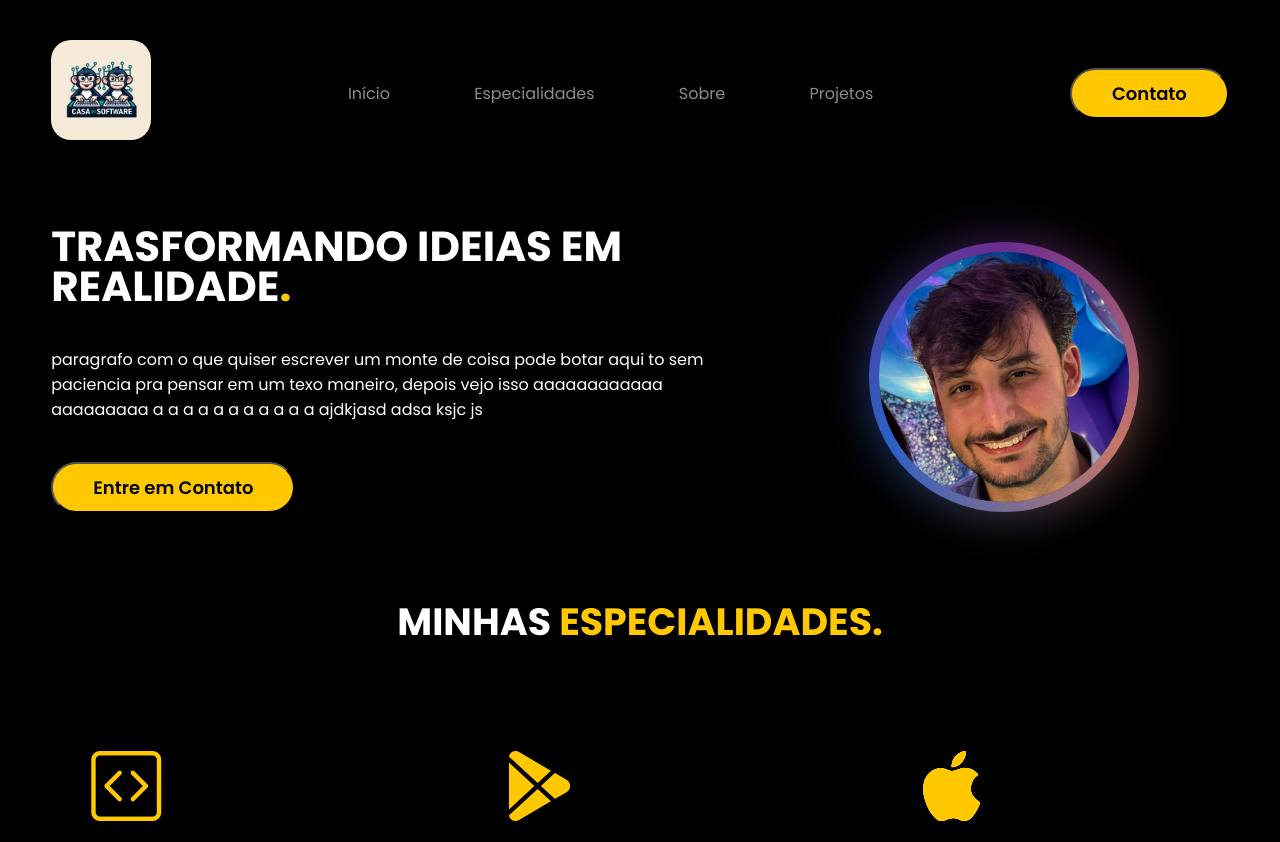
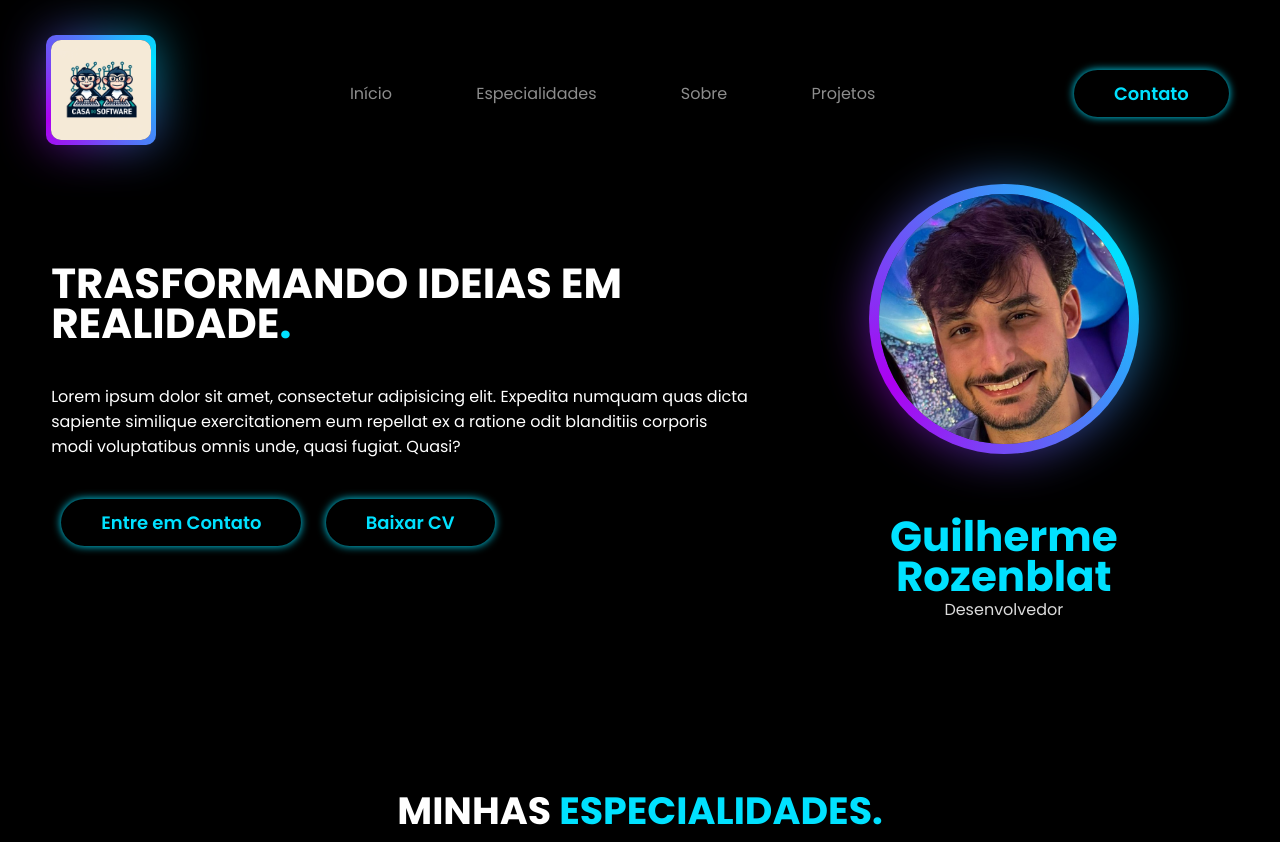
Before and after one commit to GuilhermeRozenblat/Guilherme-Rozenblat, a plain HTML site: page index.html in a window 1280 px wide. Shown: the top 842 px of the page. Drawn offline with nearby package versions, Linux system fonts and the light colour scheme.

Commit message:
Add files via upload

```diff
--- a/index.html
+++ b/index.html
@@ -17,7 +17,9 @@
         <div class="interface">
             <div class="logo">
                 <a href="#">
-                    <img src="images/casa do software.webp" alt="logo">
+                    <div class="card3">
+                        <img src="images/casa do software.webp" alt="logo">
+                    </div>
                 </a>
             </div>
             <nav class="menu-desktop">
@@ -42,25 +44,35 @@
             <div class="interface">
                 <div class="flex">
                     <div class="txt-topo-site">
+
                         <h1>TRASFORMANDO IDEIAS EM REALIDADE<span>.</span></h1>
-                        <p> paragrafo com o que quiser escrever um monte de coisa pode botar aqui to sem paciencia pra pensar em um texo maneiro, depois vejo isso aaaaaaaaaaaa
-                            aaaaaaaaa a a a a a a a a a a a ajdkjasd adsa ksjc js
+                        <p> Lorem ipsum dolor sit amet, consectetur adipisicing elit. Expedita numquam quas dicta sapiente similique exercitationem eum repellat ex a ratione odit blanditiis corporis modi voluptatibus omnis unde, quasi fugiat. Quasi?
                         </p>
 
                         <div class="btn-contato">
-                            <a href="#">
-                                <button> Entre em Contato</button>
-                            </a>
+                            <a href="#"><button> Entre em Contato</button></a>
+                            <a href="#"><button> Baixar CV</button></a>
                         </div>
+
+
 
                     </div>
 
+                    <div class="topo-do-site-nome-foto">
+                        <div class="img-topo-site">
+                            <div class="card2"><img src="images/guifoto2.jpg" alt=""></div>
 
-                    <div class="img-topo-site">
-                        <div class="card2"><img src="images/guifoto2.jpg" alt=""></div>
+                        </div>
+                        <div class="nome">
+                            <h1>Guilherme</h1>
+                            <h1>Rozenblat</h1>
+                            <p>Desenvolvedor</p>
+                        </div>
+                    </div>
 
 
-                    </div>
+
+
 
 
                 </div>
--- a/style.css
+++ b/style.css
@@ -13,8 +13,51 @@
     border: 0cap;
     border-radius: 20px;
 }
+.card3 img{
+    width: 100px;
+    border-radius: 10px;
+    display: block;
+}
+
+.card3{
+    margin: 0 auto;
+    border-radius: 10px;
+    color: rgb(159, 159, 159);
+    background: #343a56;
+    text-align: center;
+    position: relative;
+
+}
+
+@property --angle{
+    syntax: "<angle>";
+    initial-value: 0deg;
+    inherits: false;
+}
+
+.card3::after, .card3::before{
+    --angle: 0deg;
+    content: '';
+    position: absolute;
+    height: 100%;
+    width: 100%;
+    background-image: conic-gradient(from var(--angle),rgb(173, 0, 241),rgb(0, 225, 255),rgb(173, 0, 241) );
+    top: 50%;
+    left: 50%;
+    translate: -50% -50%;
+    z-index: -1;
+    padding: 5px;
+    border-radius: 10px;
+    animation: 3s spin1 linear infinite;
+
+}
+.card3::before{
+    filter: blur(1.5rem);
+    opacity: 0.6;
+}
+
 .logo img:hover{
-    box-shadow: 0 0 20px rgb(212, 183, 88);
+    box-shadow: 0 0 20px rgb(0, 225, 255);
 }
 body{
     background-color: black;
@@ -34,23 +77,28 @@ body{
     padding: 10px 40px;
     font-size: 18px;
     font-weight: 600;
-    background-color: rgb(255, 200, 0);
+    background-color:black;
+    color: rgb(0, 225, 255);
     border-radius: 30px;
     cursor: pointer;
+    border: 0;
+    box-shadow: 0 0 8px rgb(0, 225, 255);
     transition: .2s;
 }
 .btn-contato button:hover{
-    box-shadow: 0px  0px 8px  rgb(255, 200, 0);
+    box-shadow: 0px  0px 8px rgb(0, 225, 255);
     transform: scale(1.05);
+    background: rgb(0, 225, 255);
+    color: black;
 
 }
 h2.titulo{
     color: white;
     font-size: 38px;
     text-align: center;
- }
+}
 h2.titulo span{
-    color: rgb(255, 200, 0);
+    color: rgb(0, 225, 255);
  }
 
 
@@ -85,20 +133,45 @@ header a:hover{
 
 }
 
+/* TOPO DO SITE */
+
 section.topo-do-site{
     padding: 40px 4%;
+    padding-top: 0px;
+
+}
+.topo-do-site .btn-contato a{
+    padding: 10px;
+}
+.nome{
+    padding-top: 80px;
+    align-items: center;
+    margin-right: 70px;
+
 }
 
+.topo-do-site-nome-foto .nome h1{
+    color: rgb(0, 225, 255);
+    text-align:center;
+}
+.topo-do-site-nome-foto .nome h2{
+    color: rgb(0, 225, 255);
+    text-align:center;
+}
+.topo-do-site-nome-foto .nome p{
+    color: rgba(255, 255, 255, 0.86);
+    text-align:center;
+}
 
 .card2 img{
     width: 250px;
-    border-radius: 1000px;
+    border-radius: 200px;
     display: block;
 }
 
 .card2{
     margin: 0 auto;
-    border-radius: 1000px;
+    border-radius: 200px;
     color: rgb(159, 159, 159);
     background: #343a56;
     text-align: center;
@@ -118,13 +191,13 @@ section.topo-do-site{
     position: absolute;
     height: 100%;
     width: 100%;
-    background-image: conic-gradient(from var(--angle),#2A60C5,#6c2c8f,#C57866,#2A60C5);
+    background-image: conic-gradient(from var(--angle),rgb(173, 0, 241),rgb(0, 225, 255),rgb(173, 0, 241) );
     top: 50%;
     left: 50%;
     translate: -50% -50%;
     z-index: -1;
     padding: 10px;
-    border-radius: 1000px;
+    border-radius: 200px;
     animation: 3s spin1 linear infinite;
 
 }
@@ -132,10 +205,16 @@ section.topo-do-site{
     filter: blur(1.5rem);
     opacity: 0.6;
 }
-/* .img-topo-site img:hover{
-    box-shadow: 0 0 20px rgb(4, 17, 255);
-    transform: scale(1.05);
-} */
+
+.img-topo-site{
+    border-radius: 200px;
+    transition: .2s;
+}
+
+.img-topo-site:hover{
+    transform: scale(1.10);
+    box-shadow:0 0 20px white;
+}
 
 section.topo-do-site .flex{
     align-items: center;
@@ -150,7 +229,7 @@ section.topo-do-site .flex{
 }
 
 .topo-do-site .txt-topo-site h1 span{
-    color:  rgb(255, 200, 0);
+    color: rgb(0, 225, 255);
 }
 
 .topo-do-site .txt-topo-site p{
@@ -175,10 +254,11 @@ section.topo-do-site .flex{
     }
 }
 
-/* Estilo das especialidades  */
+/* Especialidades  */
 
 section.especialidades{
     padding: 40px 4%;
+    margin-top: 80px;
 }
 section.especialidades .flex{
     gap: 60px;
@@ -198,13 +278,19 @@ section.especialidades .flex{
 .especialidades .especialidades-box:hover{
     transform: scale(1.05);
     box-shadow: 0 0 20px rgba(255, 255, 255, 0.497);
+
+
 }
 
 .especialidades .especialidades-box i{
     font-size: 70px;
-    color: rgb(255, 200, 0);
+    color: rgb(0, 225, 255);
+
 }
 
+.especialidades .especialidades-box:hover i{
+    text-shadow: 0 0 8px rgba(0, 8, 255, 0.979);
+}
 .especialidades .especialidades-box h3{
     font-size: 28px;
     margin: 15px 0;
@@ -213,7 +299,7 @@ section.especialidades .flex{
 /* Estilo sobre */
 
 section.sobre{
-    padding: 80px 4%;
+    padding: 100px 4%;
 }
 .img-sobre img{
     height: 400px;
@@ -252,14 +338,14 @@ section.sobre{
     position: absolute;
     height: 100%;
     width: 100%;
-    background-image: conic-gradient(from var(--angle),rgb(255, 225, 0),rgb(247, 179, 85),rgba(241, 0, 0, 0.796),rgb(255, 225, 0));
+    background-image: conic-gradient(from var(--angle),black,rgb(0, 225, 255),black,rgb(173, 0, 241), black);
     top: 50%;
     left: 50%;
     translate: -50% -50%;
     z-index: -1;
-    padding: 10px;
+    padding: 8px;
     border-radius: 10px;
-    animation: 4s spin1 linear infinite;
+    /* animation: 10s spin1 linear infinite;   */
 
 }
 .card1::before{
@@ -302,7 +388,7 @@ section.sobre .flex{
 
 
 .sobre .txt-sobre h2 span{
-    color:rgb(255, 200, 0) ;
+    color:rgb(0, 225, 255) ;
     display: block;
 }
 
@@ -315,21 +401,23 @@ section.sobre .flex{
     height: 60px;
     width: 60px;
     border-radius: 50%;
-    border-color: rgb(255, 200, 0);
+    box-shadow: 0 0 8px rgb(0, 225, 255);
     background-color: black;
-    color: rgb(255, 200, 0);
+    color: rgb(0, 225, 255);
+    border: 0cap;
 
     font-size: 22px;
     cursor: pointer;
     margin: 5px 5px;
     transition: .2s;
+
 }
 .sobre .txt-sobre .btn-social button:hover{
-    box-shadow: 0 0 20px rgb(255, 200, 0);
-    background-color: rgb(255, 200, 0);
+    box-shadow: 0 0 20px rgb(0, 225, 255);
+    background-color:rgb(0, 225, 255);
     color: black;
-    transform: scale(1.10);
 
+    transform: scale(1.10) translateY(-5PX);
 }
 
 /* ESTILO FORMULARIO */
@@ -370,15 +458,15 @@ form textarea{
 form .btn-enviar{
     margin-top: 20px;
     text-align: center;
-    border-color: rgb(255, 200, 0);
+    border-color: rgb(0, 225, 255);
 
 
 }
 form .btn-enviar input{
     width: 120px;
-    box-shadow: 0 0 8px rgb(255, 200, 0);
+    box-shadow: 0 0 8px rgb(0, 225, 255);
     background-color: black;
-    color: rgb(255, 200, 0);
+    color: rgb(0, 225, 255);
 
 
     font-weight: 700;
@@ -388,12 +476,12 @@ form .btn-enviar input{
 
 }
 form .btn-enviar input:hover{
-    background-color: rgb(255, 200, 0);
+    background-color: rgb(0, 225, 255);
     color: black;
 
     transform: scale(1.05) translateY(-10PX);
 
-    box-shadow: 0 0 20px rgb(255, 200, 0);
+    box-shadow: 0 0 20px rgb(0, 225, 255);
 
 }
 
```
